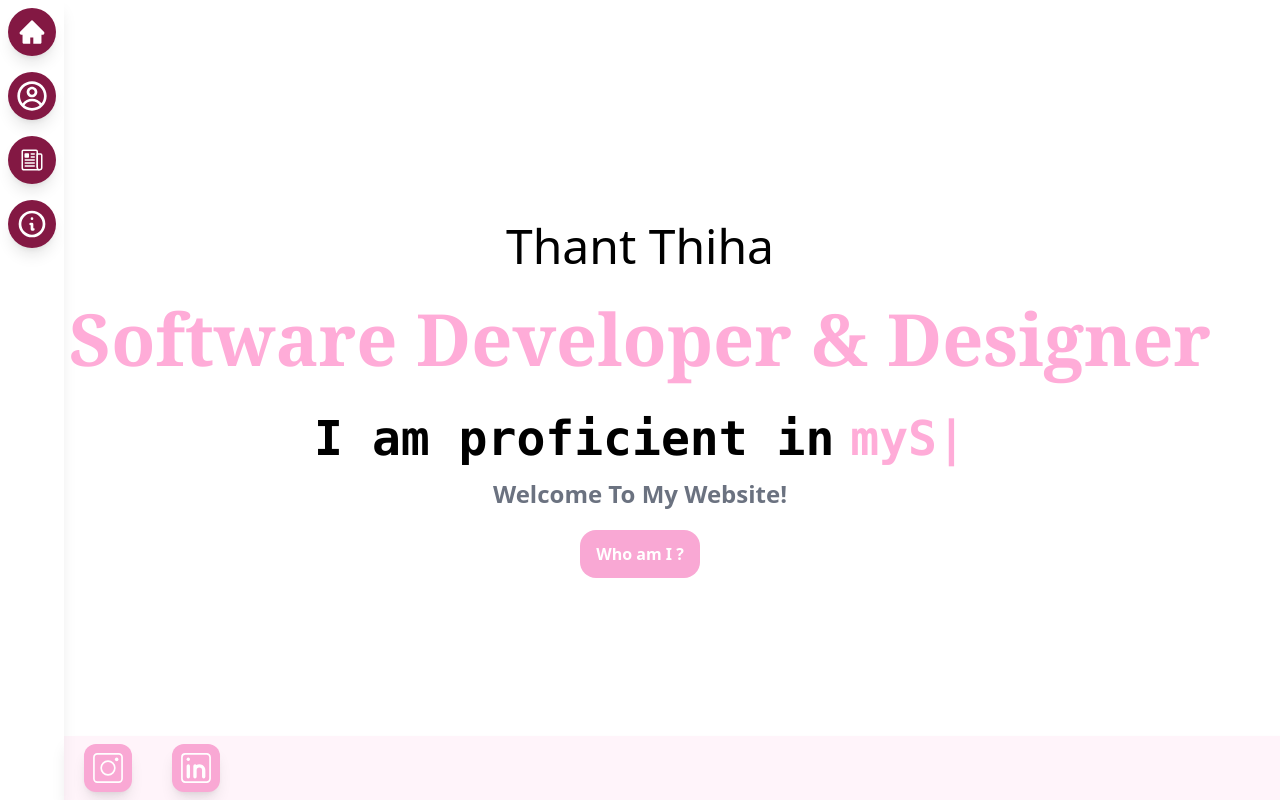
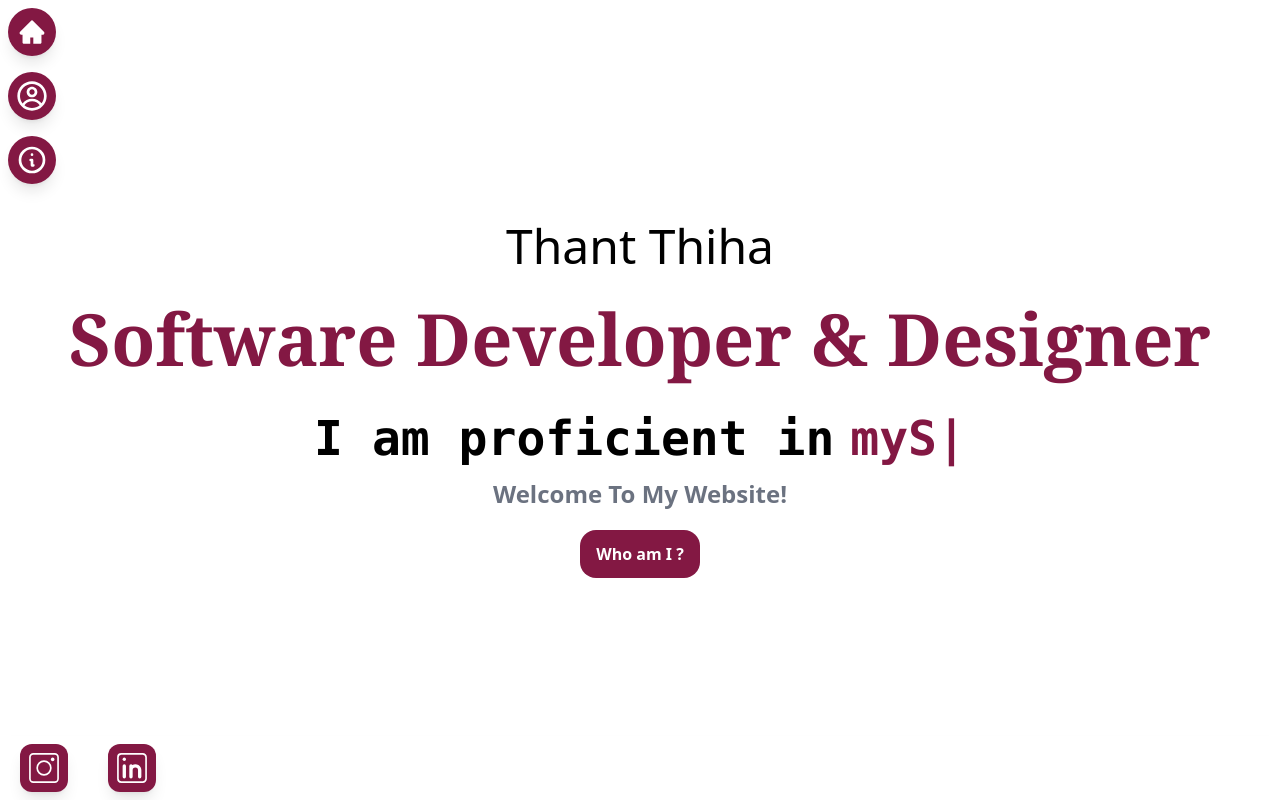
Before and after one commit to thantthiha-new/resume, a React (Create React App) app: page / in a window 1280 px wide. Built offline with nearby package versions, Linux system fonts and the light colour scheme.

Commit message:
Third commit

```diff
--- a/src/components/AnimatedRoutes.js
+++ b/src/components/AnimatedRoutes.js
@@ -2,7 +2,6 @@ import React from 'react'
 import {Route, Switch, useLocation} from 'react-router-dom';
 import Home from "../webpages/Home";
 import Profile from "../webpages/Profile";
-import Resume from "../webpages/Resume";
 import Information from "../webpages/Information";
 import {AnimatePresence } from "framer-motion";
 function AnimatedRoutes() {
@@ -17,9 +16,6 @@ function AnimatedRoutes() {
       <Route path="/profile">
           <Profile />
       </Route>
-      <Route path="/resume">
-          <Resume />
-      </Route>
       <Route path="/info">
           <Information />
       </Route>
--- a/src/components/Footer.js
+++ b/src/components/Footer.js
@@ -4,7 +4,7 @@ import {CiInstagram,CiLinkedin} from 'react-icons/ci';
 function Footer() {
   return (
     <footer className="fixed bottom-0 left-0 w-screen h-16 bg-opacity-20
-     bg-light-pink text-black shadow-lg md:left-16 opacity-100">
+     bg-light-pink text-black shadow-lg">
         <div className='flex flex-row flex-nowrap'>
       <a href='https://www.instagram.com/_styxnstones_/'><SideBarIcon icon={<CiInstagram size="40" />} /></a>
       <a href='https://www.linkedin.com/in/thant-thiha-193851168'><SideBarIcon icon={<CiLinkedin size="40" />} /></a>
--- a/src/components/Navibar.js
+++ b/src/components/Navibar.js
@@ -1,6 +1,5 @@
 import {HiOutlineInformationCircle} from 'react-icons/hi';
 import {CgProfile} from 'react-icons/cg';
-import {IoNewspaperOutline} from 'react-icons/io5';
 import {AiFillHome} from 'react-icons/ai';
 import {Link} from 'react-router-dom';
 import {AiOutlineClose, AiOutlineMenu} from "react-icons/ai";
@@ -13,10 +12,9 @@ const Navibar = () => {
     }
   return(
     <div>
-      <div className='hidden md:flex flex-col fixed top-0 left-0 h-screen w-16 m-0 bg-white text-secondary shadow-lg '>
+      <div className='hidden md:flex flex-col fixed top-0 left-0 h-screen w-16 m-0 bg-transparent text-secondary'>
       <Link to='/'><SideBarIcon icon={<AiFillHome size="28" />} /></Link>
       <Link to='/profile'><SideBarIcon icon={<CgProfile size="32" />} /></Link>
-      <Link to='/resume'><SideBarIcon icon={<IoNewspaperOutline size="24" />} /></Link>
       <Link to='/info'><SideBarIcon icon={<HiOutlineInformationCircle size="32"/>} /></Link>
       </div>
       <div onClick={handleNav} className=" md:hidden p-5 ">
@@ -26,7 +24,6 @@ const Navibar = () => {
       <div>
       <Link to='/'><SideBarIcon icon={<AiFillHome size="28" />} /></Link>
       <Link to='/profile'><SideBarIcon icon={<CgProfile size="28" />} /></Link>
-      <Link to='/resume'><SideBarIcon icon={<IoNewspaperOutline size="24" />} /></Link>
       <Link to='/info'><SideBarIcon icon={<HiOutlineInformationCircle size="32"/>} /></Link>
       </div>
       </div>
--- a/src/index.css
+++ b/src/index.css
@@ -34,9 +34,9 @@
 
   .buttons {
     @apply relative flex items-center justify-center
-           h-12 w-auto p-4 mt-5 mb-2 mx-auto shadow-pink-300
+           h-12 w-auto p-4 mt-5 mb-2 mx-auto shadow-pink-900
            font-bold
-           bg-pink-300 text-white
+           bg-pink-900 text-white
            hover:bg-white hover:text-pink-500
            rounded-2xl hover:rounded-xl
            transition-all duration-300 ease-linear
@@ -46,7 +46,7 @@
   @apply relative flex items-center justify-center
          h-12 w-12 mx-5 my-2 shadow-lg
          font-bold
-         bg-pink-300 text-white
+         bg-pink-900 text-white
          hover:bg-white hover:text-primary
          rounded-xl hover:rounded-md
          transition-all duration-300 ease-linear
--- a/src/webpages/Home.jsx
+++ b/src/webpages/Home.jsx
@@ -5,7 +5,7 @@ import {motion} from 'framer-motion';
 function Home() {
   return (
     <motion.div
-    className="text-secondary"
+    className="text-pink-900"
     initial={{opacity: 0}}
     animate={{opacity: 1}}
     exit={{opacity: 1 , transition: {duration: 0.1} }}
--- a/src/webpages/Information.jsx
+++ b/src/webpages/Information.jsx
@@ -17,7 +17,7 @@ function Information() {
     <div className='max-w-[1240px] mx-auto grid md:grid-cols-2'>
         <img  className='w-[500px] mx-auto my-4 shadow-lg' src={IU} alt='/' />
         <div className='flex flex-col justify-center px-4'>
-            <p className='text-secondary font-serif text-4xl'>Extra information about me</p>
+            <p className='text-pink-900 font-serif text-4xl'>Extra information about me</p>
             <p className='md:text-xl sm:text-3xl text-xl font-bold py-2 text-gray-800'>I enjoy a plethora of hobbies</p>
             <p className='font-thin p-1'>
                 First of all, I love to draw and design, though there is a lot of room for improvement;
--- a/src/webpages/Profile.jsx
+++ b/src/webpages/Profile.jsx
@@ -11,7 +11,7 @@ function Profile() {
     <div className='max-w-[1240px] mx-auto grid md:grid-cols-2 '>
         <img className='w-[500px] mx-auto my-4 shadow-lg rounded-full' src={Styx2} alt='/' />
         <div className='flex flex-col justify-center px-4'>
-            <p className='text-secondary font-serif text-4xl'>About Me</p>
+            <p className='text-pink-900 font-serif text-4xl'>About Me</p>
             <p className='md:text-xl sm:text-3xl text-xl font-bold py-2 text-gray-800'>Diploma in Business and Information Technology</p>
             <p className='font-thin'>
                 I have experience in Business and IT as my Diploma suggests.
@@ -21,7 +21,7 @@ function Profile() {
         </div>
     </div>
     <div class="max-w-[1240px] mx-auto my-10 grid ">
-    <p className='flex justify-center text-xl text-pink-300 font-sans font-bold'>Here are some technologies I am proficient with:</p>
+    <p className='flex justify-center text-xl text-pink-900 font-sans font-bold'>Here are some technologies I am proficient with:</p>
     </div>
   <div class="max-w-[1240px] mx-auto my-10 grid grid-cols-8 gap-4 ">
   <div className='flex flex-col flex-nowrap bg-white-100 rounded-xl shadow-lg p-2 hover:animate-pulse'><SoftwareIcon icon={<SiTailwindcss size="50" />} /><p className='mx-auto font-thin md:text-xl'>Tailwind</p></div>
--- a/src/webpages/Resume.jsx
+++ /dev/null
@@ -1,9 +0,0 @@
-import React from 'react'
-
-function Resume() {
-  return (
-    <div>Resume</div>
-  )
-}
-
-export default Resume
--- a/tailwind.config.js
+++ b/tailwind.config.js
@@ -8,7 +8,6 @@ module.exports = {
       colors: {
         primary: '#000000',
         secondary: '#FFACD8',
-        'light-pink': '#FFC7E5',
       },
     },
   },
```
